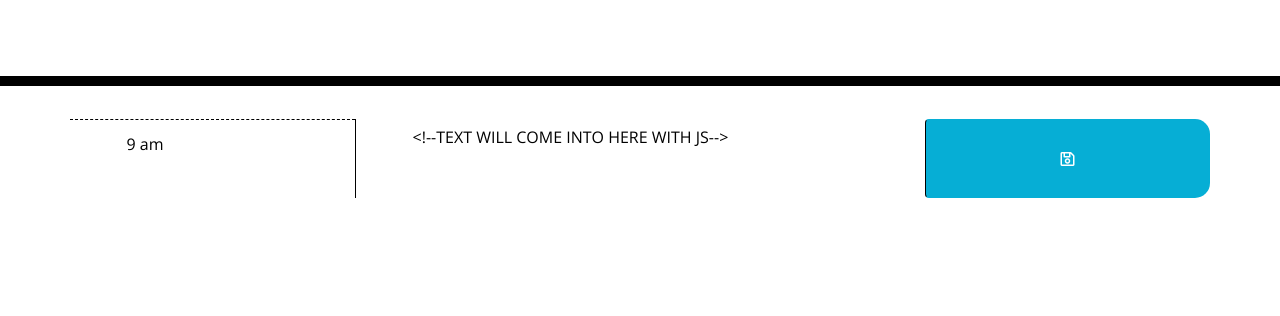
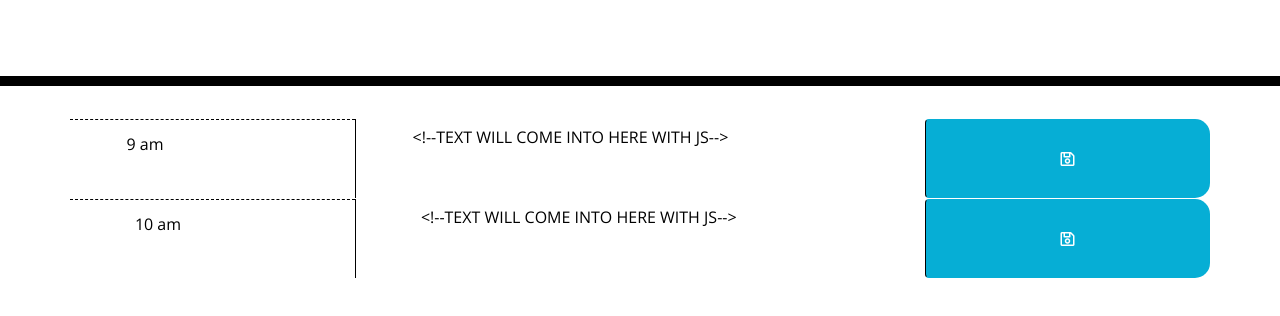
Before and after one commit to ranjiramroop/ranjiramroop.github.io, a plain HTML site: page homework_5/index.html in a window 1280 px wide. Shown: the part 182-498 px from the top of the page. Drawn offline with nearby package versions, Linux system fonts and the light colour scheme.

Commit message:
added the 10am line by copy and pasting the 9am format

```diff
--- a/homework_5/index.html
+++ b/homework_5/index.html
@@ -38,6 +38,15 @@
           </textarea>
             <button type="button" id="9" class="col-md-3 btn saveBtn far fa-save"></button>
       </div>
+      <div class="row">
+          <div class="col-md-3 hour">
+            10 am
+          </div>
+            <textarea class="col-md-6" id="10a">
+            <!--TEXT WILL COME INTO HERE WITH JS-->
+            </textarea>
+              <button type="button" id="10" class="col-md-3 btn saveBtn far fa-save"></button>
+        </div>
       <!-- Timeblocks go here -->
     </div>
 
```
